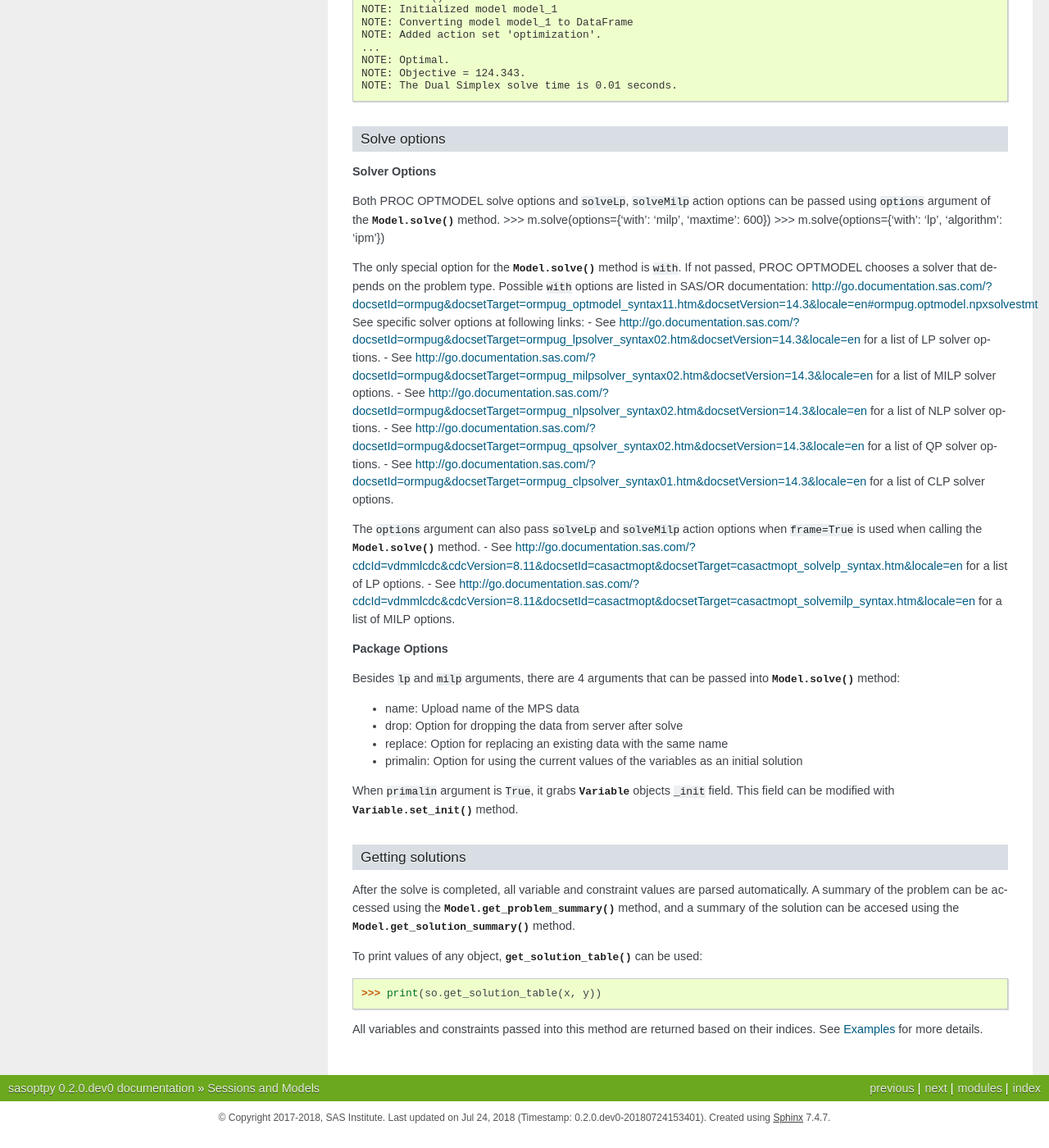
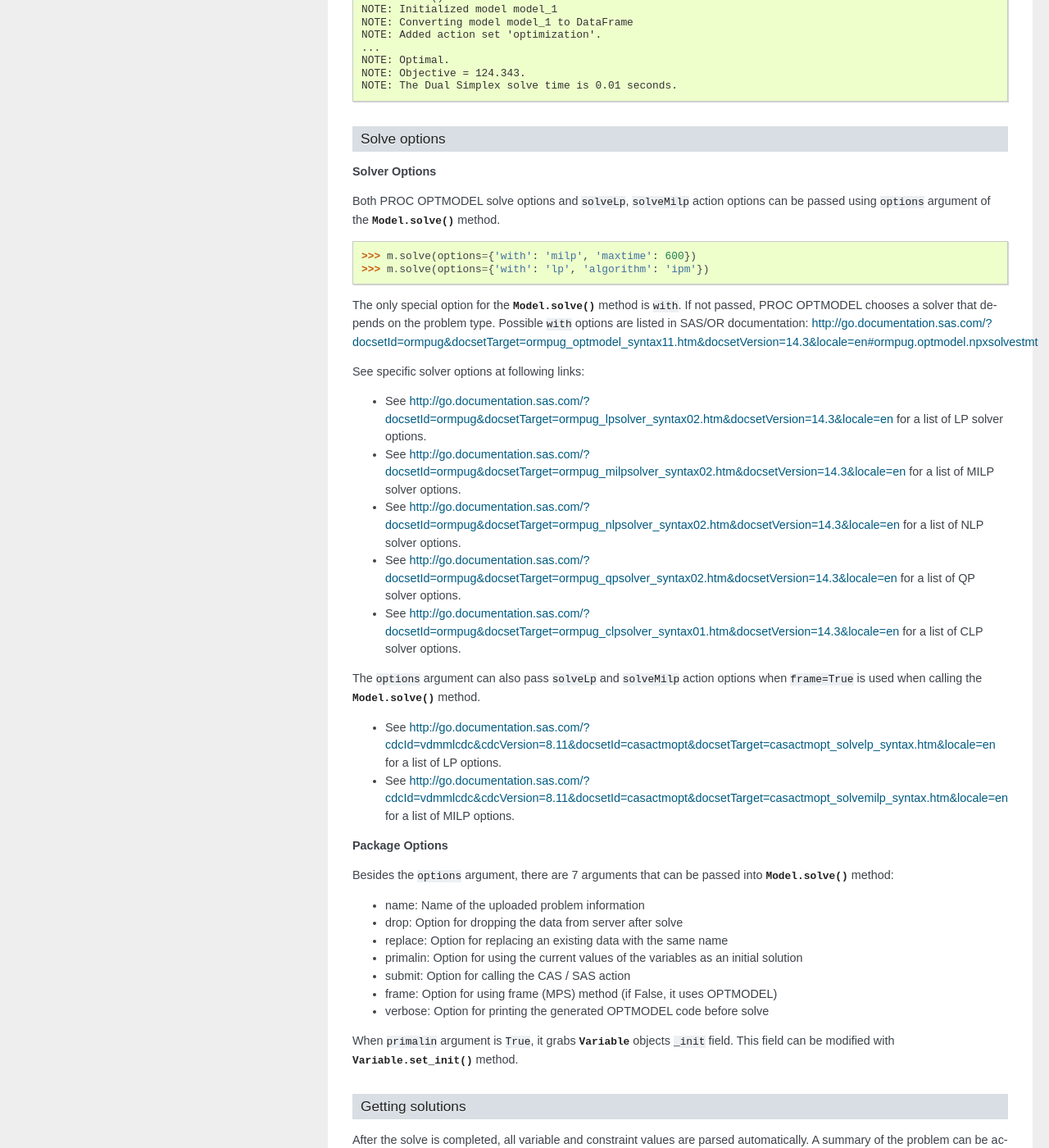
Before and after one commit to sassoftware/sasoptpy, a Sphinx documentation site: the page built from doc/models.rst, in a window 1280 px wide and 1400 px high, scrolled down 3060 px. Shown: the whole window at 82% size. Built offline with Sphinx 7.4.7, drawn with Linux system fonts in a browser that asks for light colours; formulas are drawn with MathJax 3.

Commit message:
Doc changes, minor example edit

```diff
--- a/doc/models.rst
+++ b/doc/models.rst
@@ -195,6 +195,7 @@ Solve options
 
 Both PROC OPTMODEL solve options and ``solveLp``, ``solveMilp`` action options
 can be passed using ``options`` argument of the :meth:`Model.solve` method.
+
 >>> m.solve(options={'with': 'milp', 'maxtime': 600})
 >>> m.solve(options={'with': 'lp', 'algorithm': 'ipm'})
 
@@ -202,7 +203,9 @@ The only special option for the :meth:`Model.solve` method is ``with``. If not
 passed, PROC OPTMODEL chooses a solver that depends on the problem type.
 Possible ``with`` options are listed in SAS/OR documentation:
 http://go.documentation.sas.com/?docsetId=ormpug&docsetTarget=ormpug_optmodel_syntax11.htm&docsetVersion=14.3&locale=en#ormpug.optmodel.npxsolvestmt
+
 See specific solver options at following links:
+
 - See http://go.documentation.sas.com/?docsetId=ormpug&docsetTarget=ormpug_lpsolver_syntax02.htm&docsetVersion=14.3&locale=en for a list of LP solver options.
 - See http://go.documentation.sas.com/?docsetId=ormpug&docsetTarget=ormpug_milpsolver_syntax02.htm&docsetVersion=14.3&locale=en for a list of MILP solver options.
 - See http://go.documentation.sas.com/?docsetId=ormpug&docsetTarget=ormpug_nlpsolver_syntax02.htm&docsetVersion=14.3&locale=en for a list of NLP solver options.
@@ -211,18 +214,23 @@ See specific solver options at following links:
 
 The ``options`` argument can also pass ``solveLp`` and ``solveMilp`` action
 options when ``frame=True`` is used when calling the :meth:`Model.solve` method.
+
 - See http://go.documentation.sas.com/?cdcId=vdmmlcdc&cdcVersion=8.11&docsetId=casactmopt&docsetTarget=casactmopt_solvelp_syntax.htm&locale=en for a list of LP options.
 - See http://go.documentation.sas.com/?cdcId=vdmmlcdc&cdcVersion=8.11&docsetId=casactmopt&docsetTarget=casactmopt_solvemilp_syntax.htm&locale=en for a list of MILP options.
 
 **Package Options**
 
-Besides ``lp`` and ``milp`` arguments, there are 4 arguments that can be passed
+Besides the ``options`` argument, there are 7 arguments that can be passed
 into :func:`Model.solve` method:
 
-- name: Upload name of the MPS data
+- name: Name of the uploaded problem information
 - drop: Option for dropping the data from server after solve
 - replace: Option for replacing an existing data with the same name
 - primalin: Option for using the current values of the variables as an initial solution
+- submit: Option for calling the CAS / SAS action
+- frame: Option for using frame (MPS) method (if False, it uses OPTMODEL)
+- verbose: Option for printing the generated OPTMODEL code before solve
+
 
 When ``primalin`` argument is ``True``, it grabs :class:`Variable` objects
 ``_init`` field. This field can be modified with :func:`Variable.set_init`
```
Also changed, not shown: doc/input-data.rst (+4 -3 lines), 1 other file.
